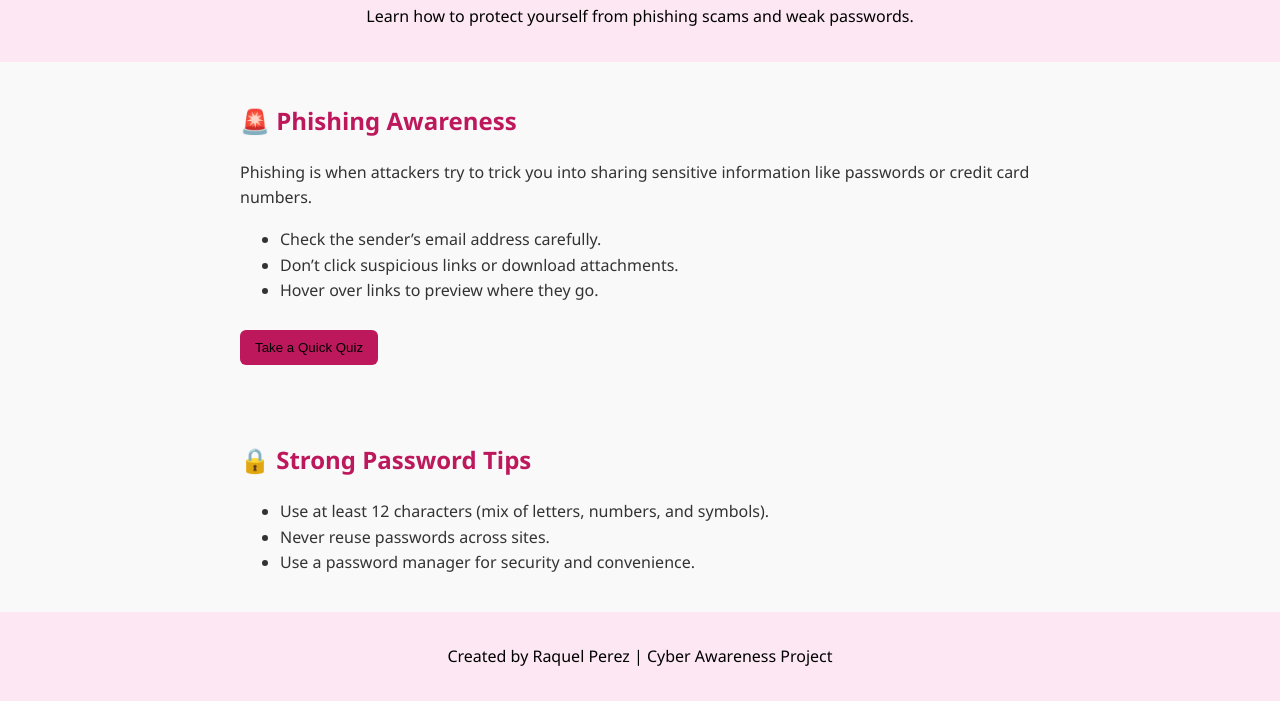
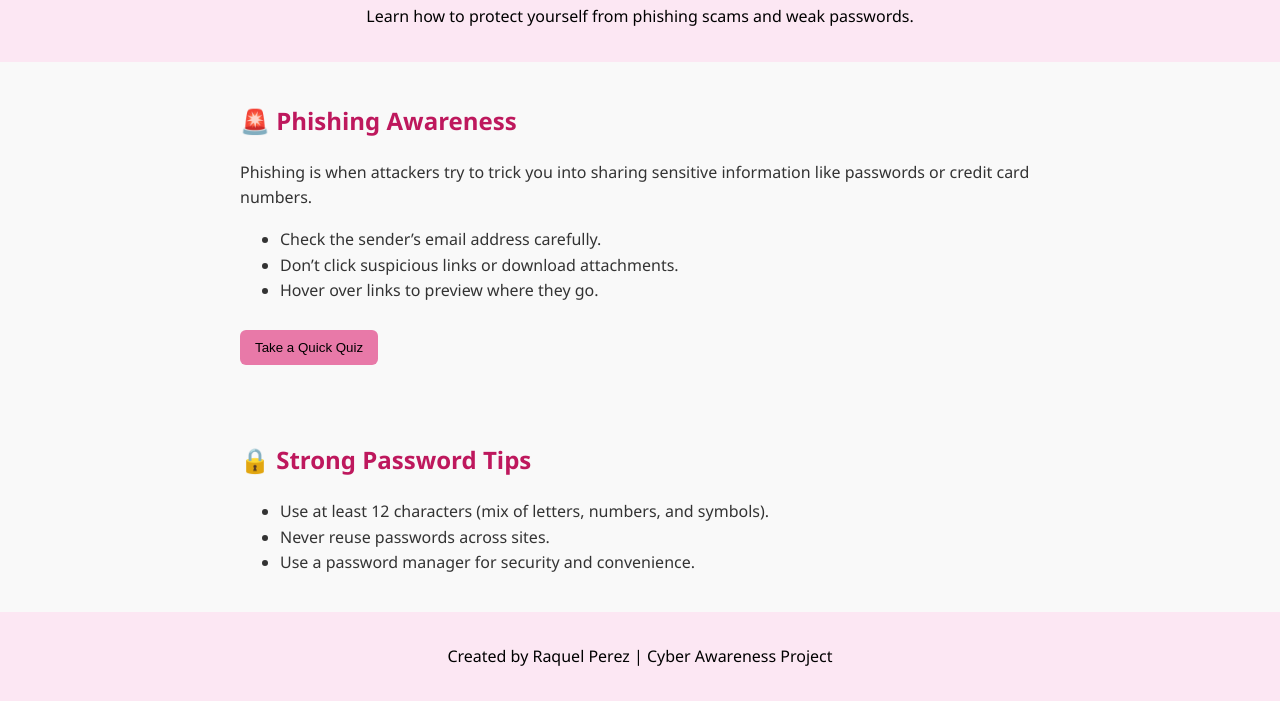
Before and after one commit to raquelpperez/phishing-awareness-project, a plain HTML site: page index.html in a window 1280 px wide. Shown: the part 106-807 px from the top of the page. Drawn offline with Linux system fonts and the light colour scheme.

Commit message:
Update style.css

```diff
--- a/style.css
+++ b/style.css
@@ -26,7 +26,7 @@ h2 {
 
 button {
   margin-top: 10px;
-  background-color: #BE185D;
+  background-color: #E879A8;
   color: #000000;
   border: none;
   padding: 10px 15px;
@@ -35,7 +35,7 @@ button {
 }
 
 button:hover {
-  background-color: #F9A8D4;
+  background-color: #E879A8;
 }
 
 .hidden {
```
